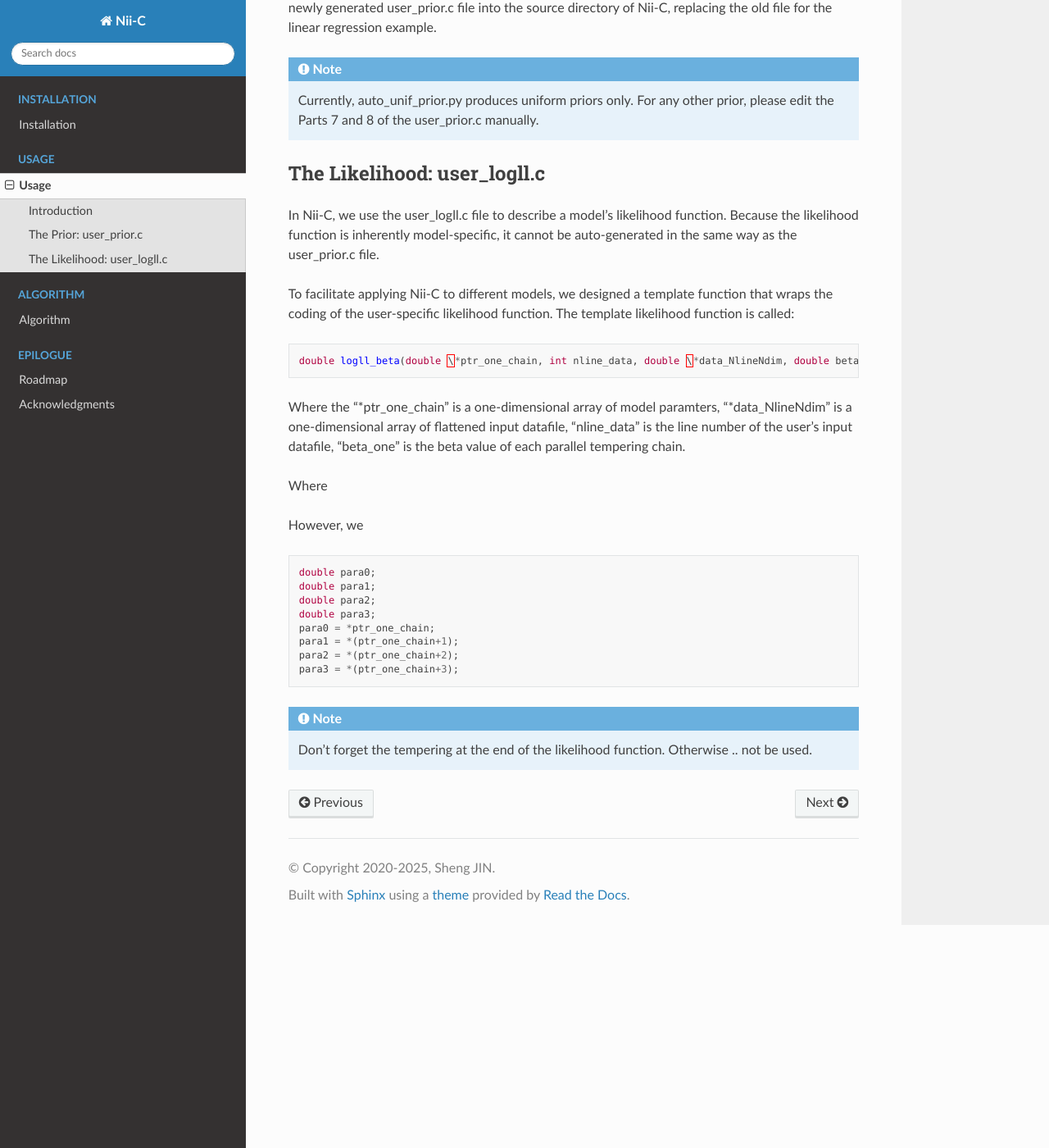
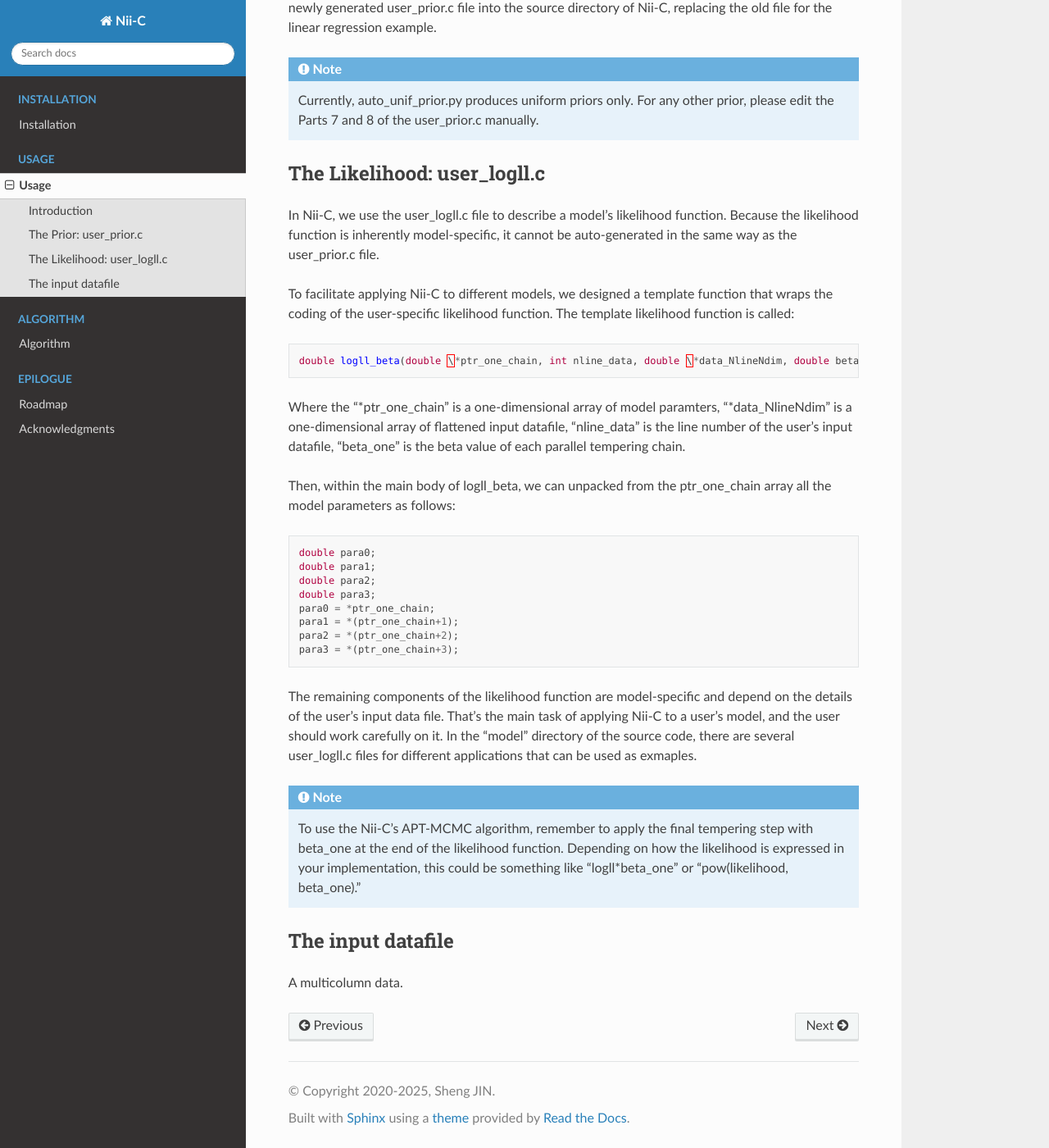
Before and after one commit to shengjin/nii-c-MAN, a Sphinx documentation site: the page built from docs/source/usage.rst, in a window 1280 px wide and 1400 px high, scrolled down 677 px. Shown: the whole window at 82% size. Built offline with Sphinx 7.4.7 and the Read the Docs theme 3.1.0, drawn with Linux system fonts in a browser that asks for light colours.

Commit message:
modify epilogue

```diff
--- a/docs/source/usage.rst
+++ b/docs/source/usage.rst
@@ -48,10 +48,7 @@ The template likelihood function is called:
 
 Where the "\*ptr_one_chain" is a one-dimensional array of model paramters, "\*data_NlineNdim" is a one-dimensional array of flattened input datafile, "nline_data" is the line number of the user's input datafile, "beta_one" is the beta value of each parallel tempering chain.
 
-Where
-
-
-However, we
+Then, within the main body of logll_beta, we can unpacked from the ptr_one_chain array all the model parameters as follows:
 
 .. code-block:: C
 
@@ -64,6 +61,16 @@ However, we
     para2 = *(ptr_one_chain+2);
     para3 = *(ptr_one_chain+3);
 
+The remaining components of the likelihood function are model-specific and depend on the details of the user's input data file.
+That's the main task of applying Nii-C to a user's model, and the user should work carefully on it.
+In the "model" directory of the source code, there are several user_logll.c files for different applications that can be used as exmaples.
+
 
 .. note::
-   Don't forget the tempering at the end of the likelihood function. Otherwise .. not be used.
+   To use the Nii-C's APT-MCMC algorithm, remember to apply the final tempering step with beta_one at the end of the likelihood function. Depending on how the likelihood is expressed in your implementation, this could be something like "logll*beta_one" or "pow(likelihood, beta_one)."
+
+
+The input datafile
+------------------
+
+A multicolumn data.
```
